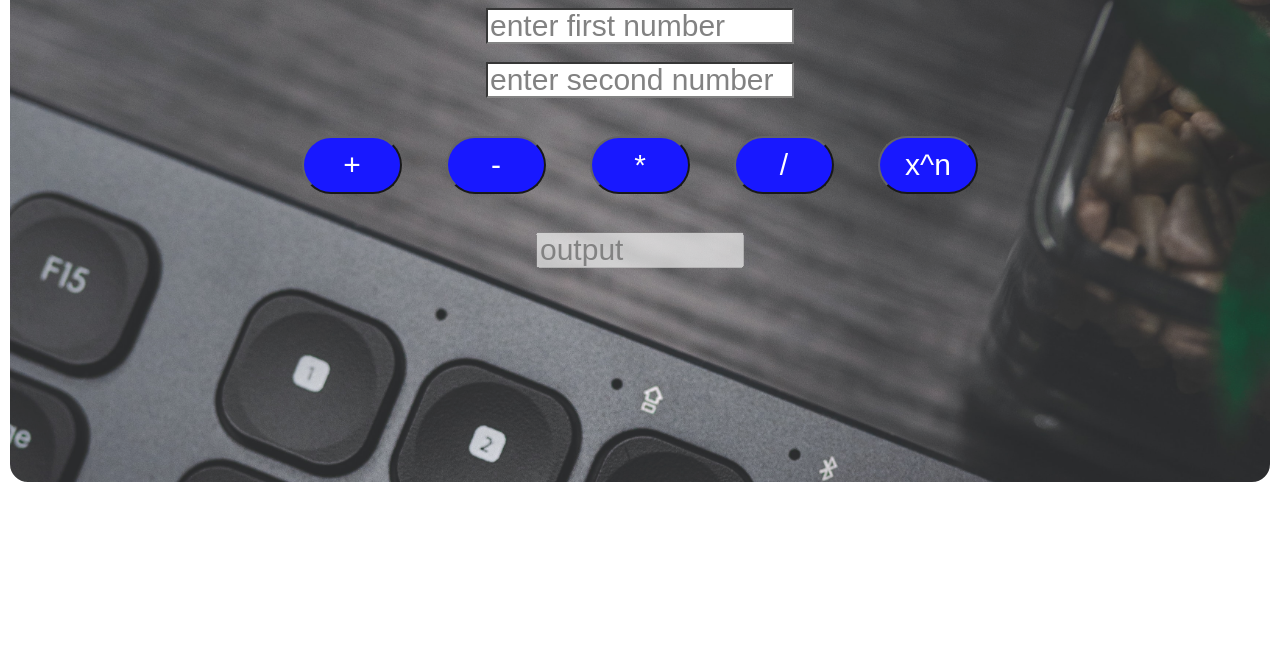
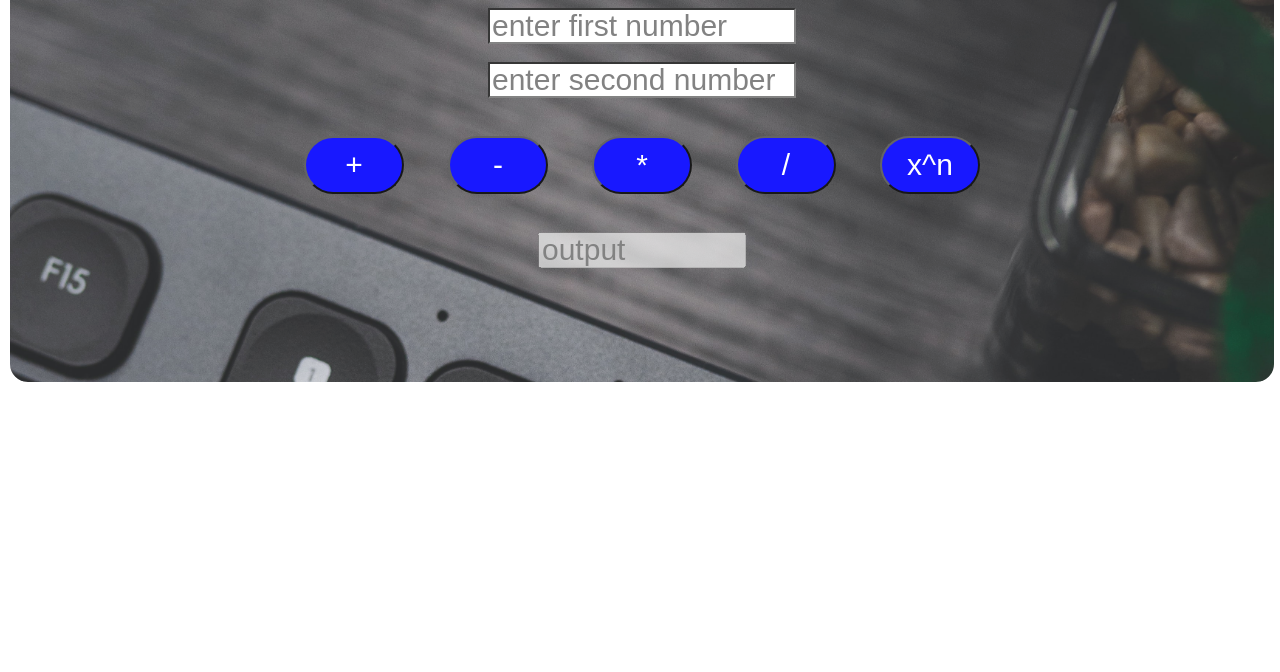
Before and after one commit to sunny521012/calculate.github.io, a plain HTML site: page index.html in a window 1280 px wide. Shown: the part 128-800 px from the top of the page. Drawn offline with Linux system fonts and the light colour scheme.

Commit message:
Update index.html

```diff
--- a/index.html
+++ b/index.html
@@ -8,7 +8,8 @@
     <style>
         #body {
             border: 2px solid white;
-            height: 600px;
+            height: 500px;
+            width:100%;
 /*             margin: 200px; */
 /*             margin-top: 50px; */
             background-color: #8fb0de;
```
